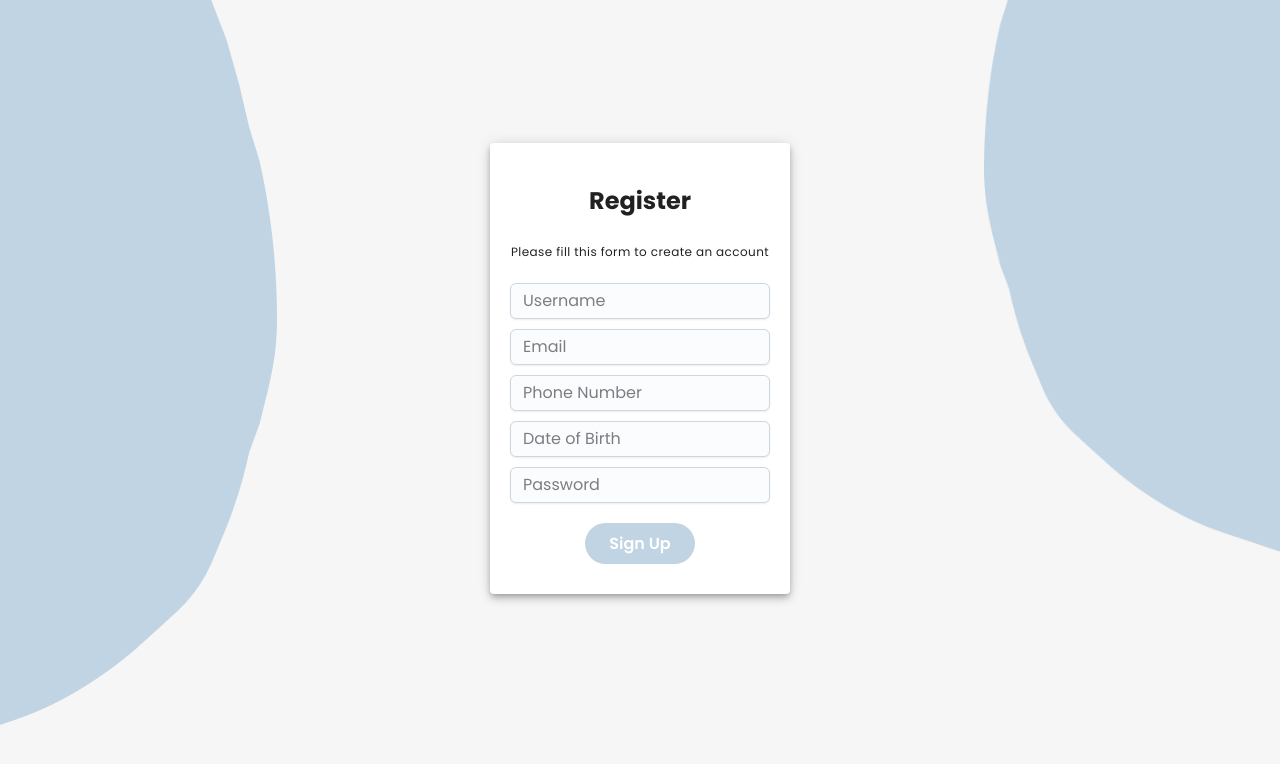
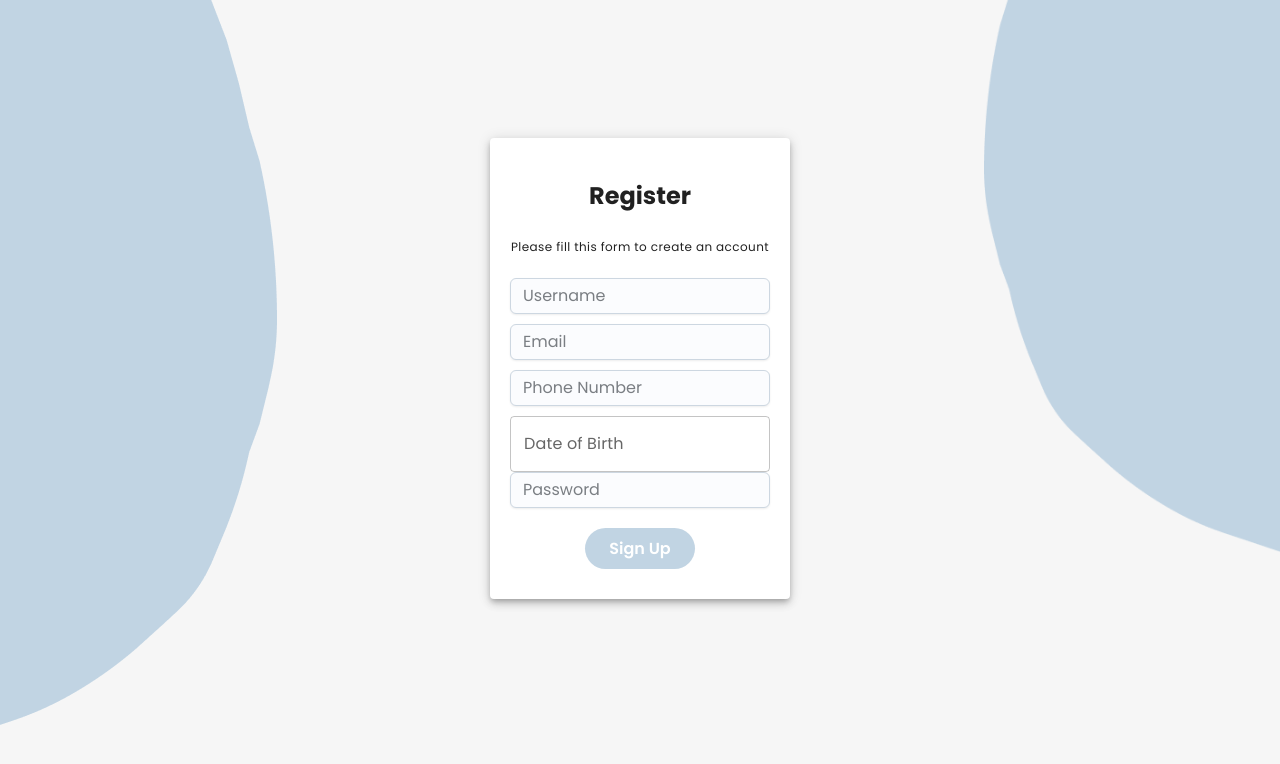
Before and after one commit to mgrumbine/ToDoApp, a React (Create React App) app in the folder client/: page /register in a window 1280 px wide. Shown: the top 764 px of the page. Built offline with nearby package versions, Linux system fonts and the light colour scheme.

Commit message:
Added calendar feature to register component - not connected to backend yet.

```diff
--- a/client/package.json
+++ b/client/package.json
@@ -7,10 +7,12 @@
     "@emotion/styled": "^11.11.0",
     "@mui/icons-material": "^5.11.16",
     "@mui/joy": "^5.0.0-alpha.81",
-    "@mui/material": "^5.13.1",
+    "@mui/material": "^5.13.3",
+    "@mui/x-date-pickers": "^6.5.0",
     "@testing-library/jest-dom": "^5.16.5",
     "@testing-library/react": "^13.4.0",
     "@testing-library/user-event": "^13.5.0",
+    "dayjs": "^1.11.7",
     "react": "^18.2.0",
     "react-dom": "^18.2.0",
     "react-icons": "^4.8.0",
--- a/client/src/Components/Register.js
+++ b/client/src/Components/Register.js
@@ -1,6 +1,9 @@
 import React, { useState } from 'react';
 import { Grid, Paper, Typography } from '@mui/material';
 import Input from '@mui/joy/Input';
+import { DatePicker } from '@mui/x-date-pickers';
+import { LocalizationProvider } from '@mui/x-date-pickers';
+import { AdapterDayjs } from '@mui/x-date-pickers/AdapterDayjs';
 import RegisterBackground1 from '../Assets/register-background1.png';
 import RegisterBackground2 from '../Assets/register-background2.png';
 
@@ -9,7 +12,7 @@ const Register = () => {
   const [username, setUsername] = useState('');
   const [email, setEmail] = useState('');
   const [phoneNumber, setPhoneNumber] = useState('');
-  const [dateOfBirth, setDateOfBirth] = useState('');
+  const [dateOfBirth, setDateOfBirth] = useState(null);
   const [password, setPassword] = useState('');
   const paperStyle={padding:'30px 20px', width:300, margin:'20px auto'};
 
@@ -25,8 +28,8 @@ const Register = () => {
     setPhoneNumber(e.target.value);
   };
 
-  const handleDateOfBirthChange = (e) => {
-    setDateOfBirth(e.target.value);
+  const handleDateOfBirthChange = (date) => {
+    setDateOfBirth(date);
   };
 
   const handlePasswordChange = (e) => {
@@ -72,6 +75,7 @@ const Register = () => {
   };
 
   return (
+    <LocalizationProvider dateAdapter={AdapterDayjs}>
     <Grid>
       <div className='register-banner-container'>
     <div className='register-bannerImage-container'>
@@ -121,13 +125,10 @@ const Register = () => {
           />
           </div>
           <div>
-          <Input
-            disabled={false}
-            placeholder="Date of Birth"
-            size="md"
-            variant="outlined"
-            style={{ marginBottom: '10px', marginTop: '10px'}}
-            type="text" value={dateOfBirth} onChange={handleDateOfBirthChange}
+          <DatePicker
+            label="Date of Birth"
+            value={dateOfBirth}
+            onChange={handleDateOfBirthChange}
           />
           </div>
           <div>
@@ -147,6 +148,7 @@ const Register = () => {
       </Paper>
       </div>
     </Grid>
+    </LocalizationProvider>
   );
 };
 
```
Also changed, not shown: 1 other file (tests, documents, lock files or other folders).
